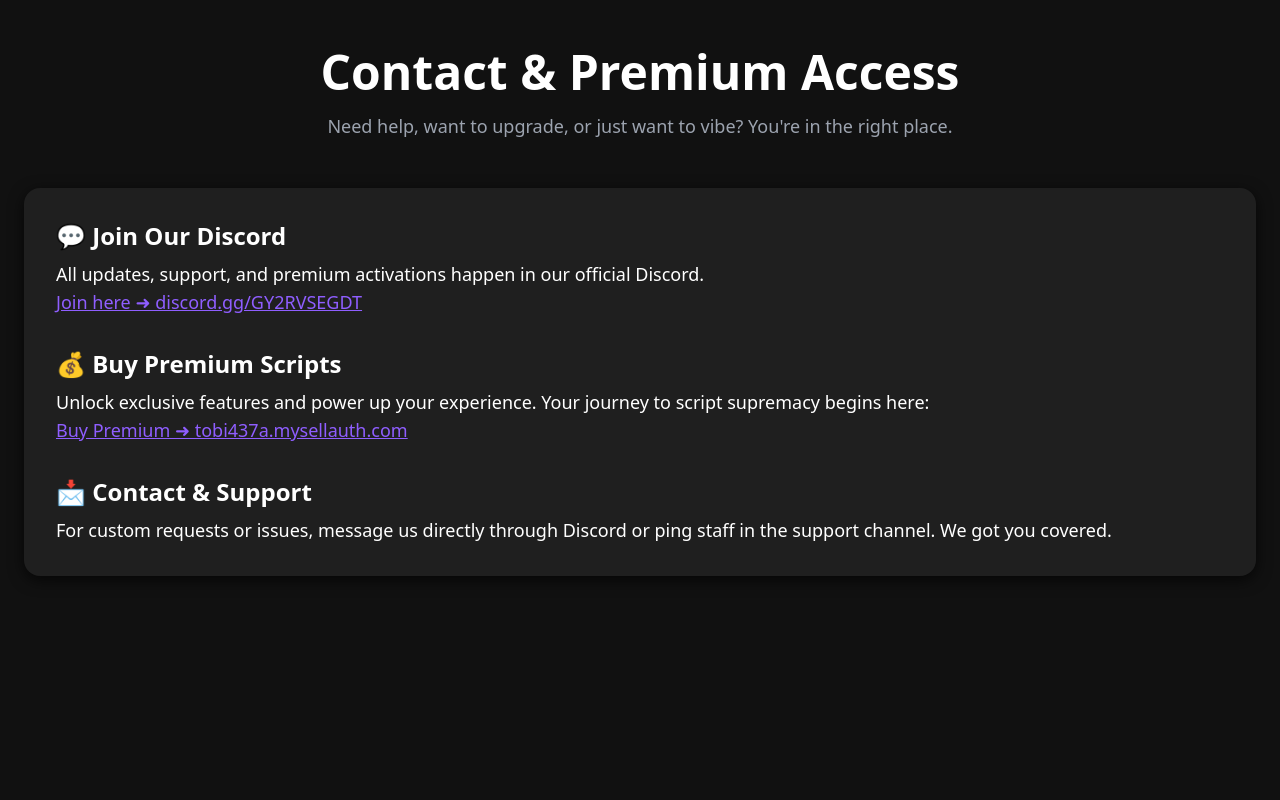
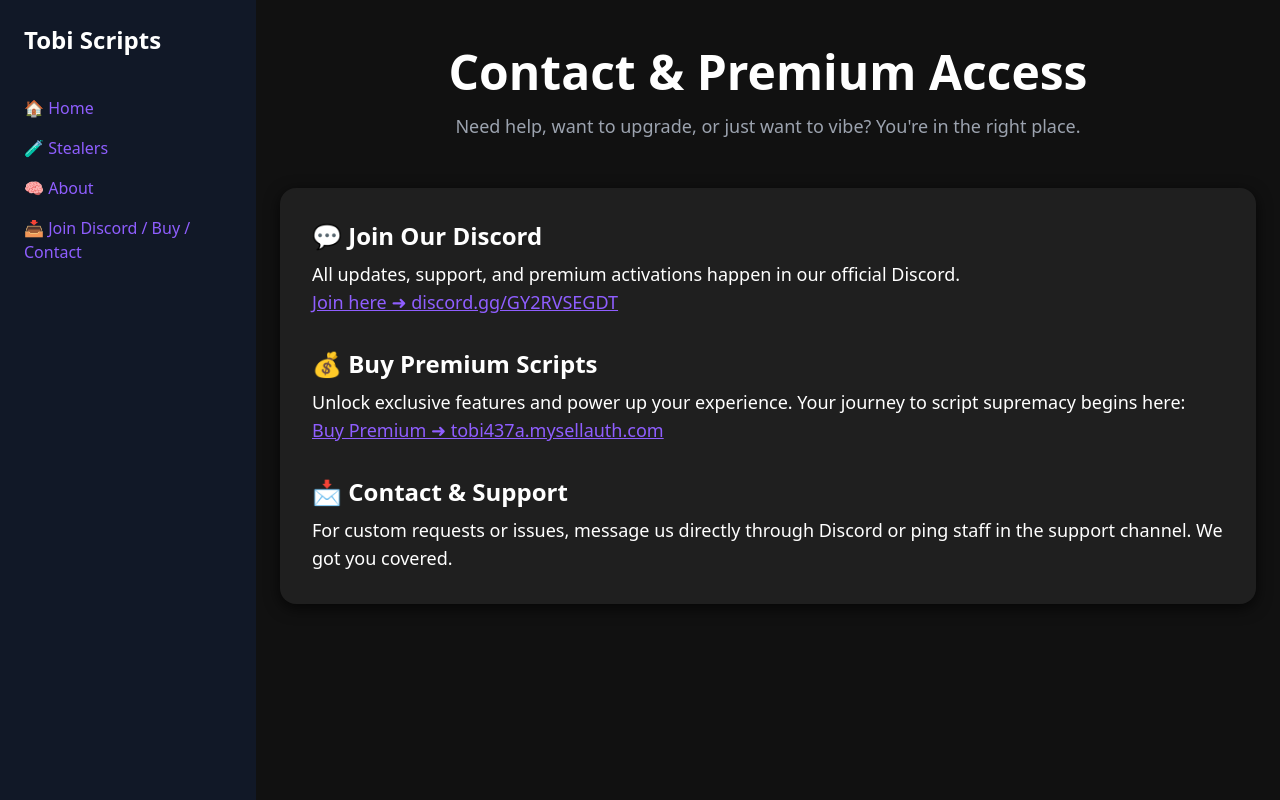
Before and after one commit to textboy-roblox-scripter/Tobi-scripts, a plain HTML site: page contact.html in a window 1280 px wide. Drawn offline with nearby package versions, Linux system fonts and the light colour scheme.

Commit message:
Update contact.html

```diff
--- a/contact.html
+++ b/contact.html
@@ -21,8 +21,18 @@
     }
   </style>
 </head>
-<body>
-  <div class="container mx-auto px-6 py-12">
+<body class="flex">
+  <!-- Sidebar -->
+  <div class="w-64 h-screen bg-gray-900 text-white p-6 flex flex-col space-y-4 fixed">
+    <h2 class="text-2xl font-bold mb-6">Tobi Scripts</h2>
+    <a href="home.html" class="hover:text-purple-400">🏠 Home</a>
+    <a href="stealers.html" class="hover:text-purple-400">🧪 Stealers</a>
+    <a href="about.html" class="hover:text-purple-400">🧠 About</a>
+    <a href="contact.html" class="hover:text-purple-400">📥 Join Discord / Buy / Contact</a>
+  </div>
+
+  <!-- Main Content -->
+  <div class="ml-64 w-full px-6 py-12">
     <div class="text-center mb-12">
       <h1 class="text-5xl font-bold">Contact & Premium Access</h1>
       <p class="text-gray-400 mt-4 text-lg">Need help, want to upgrade, or just want to vibe? You're in the right place.</p>
```
